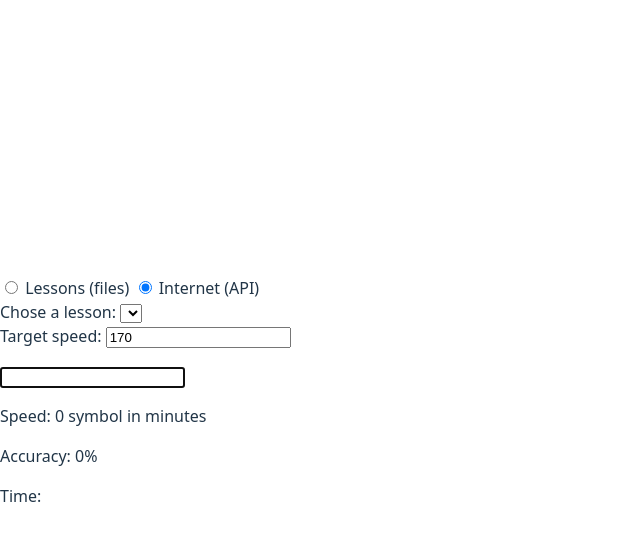
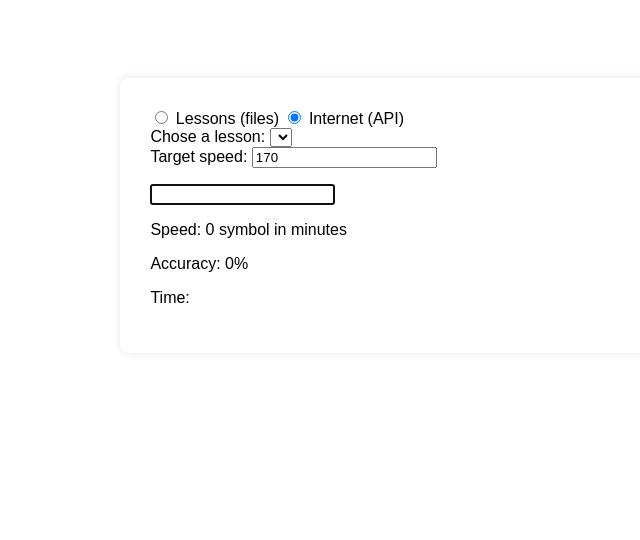
Before and after one commit to Yuralitv1982/keyboard-trainer-vite, a website built with Vite: page index.html in a window 1280 px wide. Shown: the whole page, without its empty margins (0-640 px from the left). Built offline with nearby package versions, Linux system fonts and the light colour scheme; files whose address does not match are found by name.

Commit message:
add base style

```diff
--- a/index.html
+++ b/index.html
@@ -2,7 +2,7 @@
 <html>
    <head>
       <title>Keyboard trener</title>
-      <link rel="stylesheet" href="style.css" />
+      <link rel="stylesheet" href="public/css/style.css" />
    </head>
    <body>
       <div id="background-container"></div>
--- a/public/css/style.css
+++ b/public/css/style.css
@@ -0,0 +1,27 @@
+body {
+   font-family: sans-serif;
+   display: flex;
+   flex-direction: column;
+   align-items: center;
+   gap: 20px;
+   padding: 20px;
+}
+
+#background-container {
+   position: fixed;
+   top: 0;
+   left: 0;
+   width: 100%;
+   height: 100%;
+   z-index: -1;
+}
+
+.container {
+   width: 80%;
+   margin: 50px auto;
+   background-color: rgba(255, 255, 255, 0.8);
+   padding: 30px;
+   border-radius: 10px;
+   box-shadow: 0 0 10px rgba(0, 0, 0, 0.1);
+   z-index: 1;
+}
```
